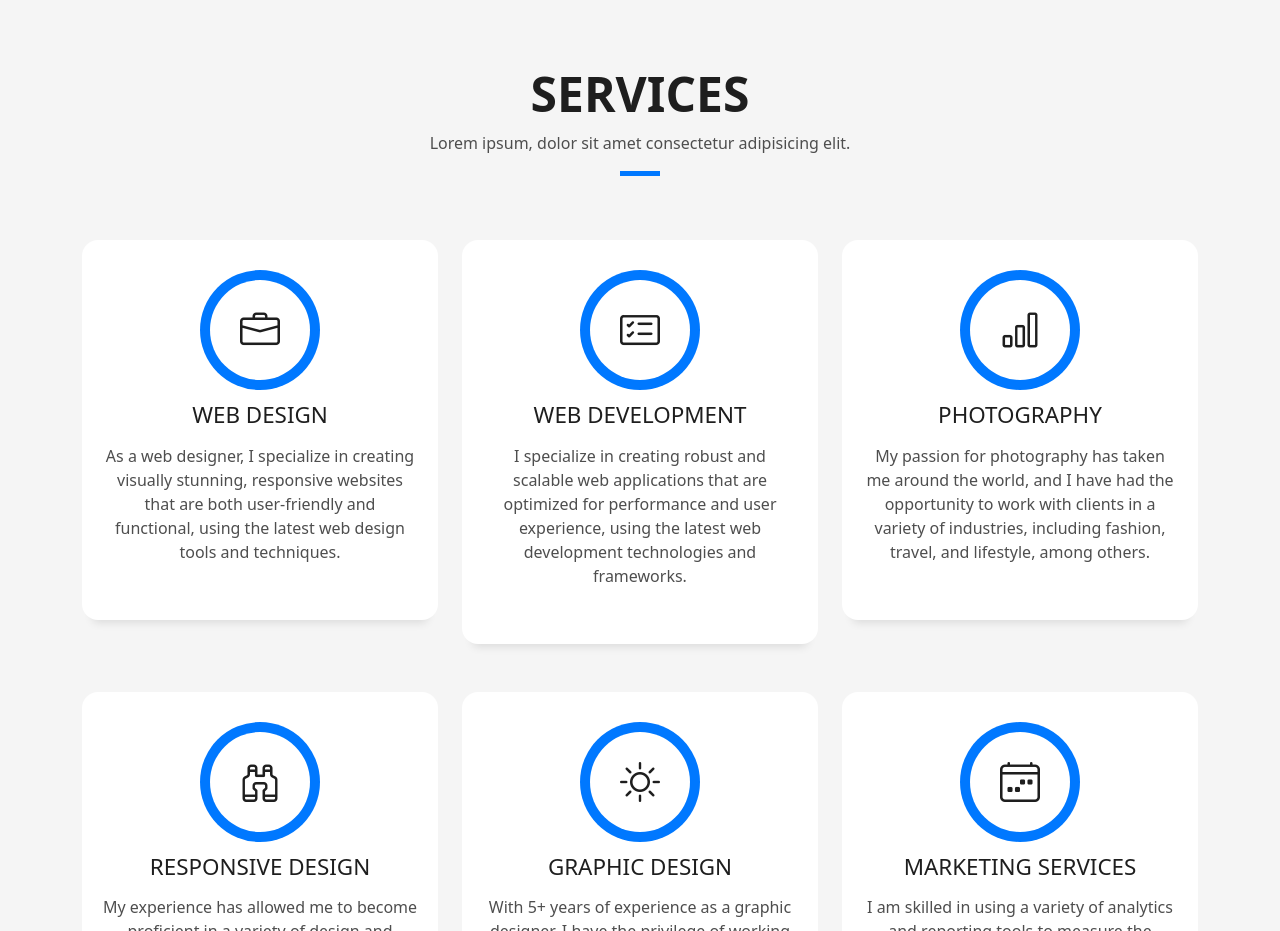
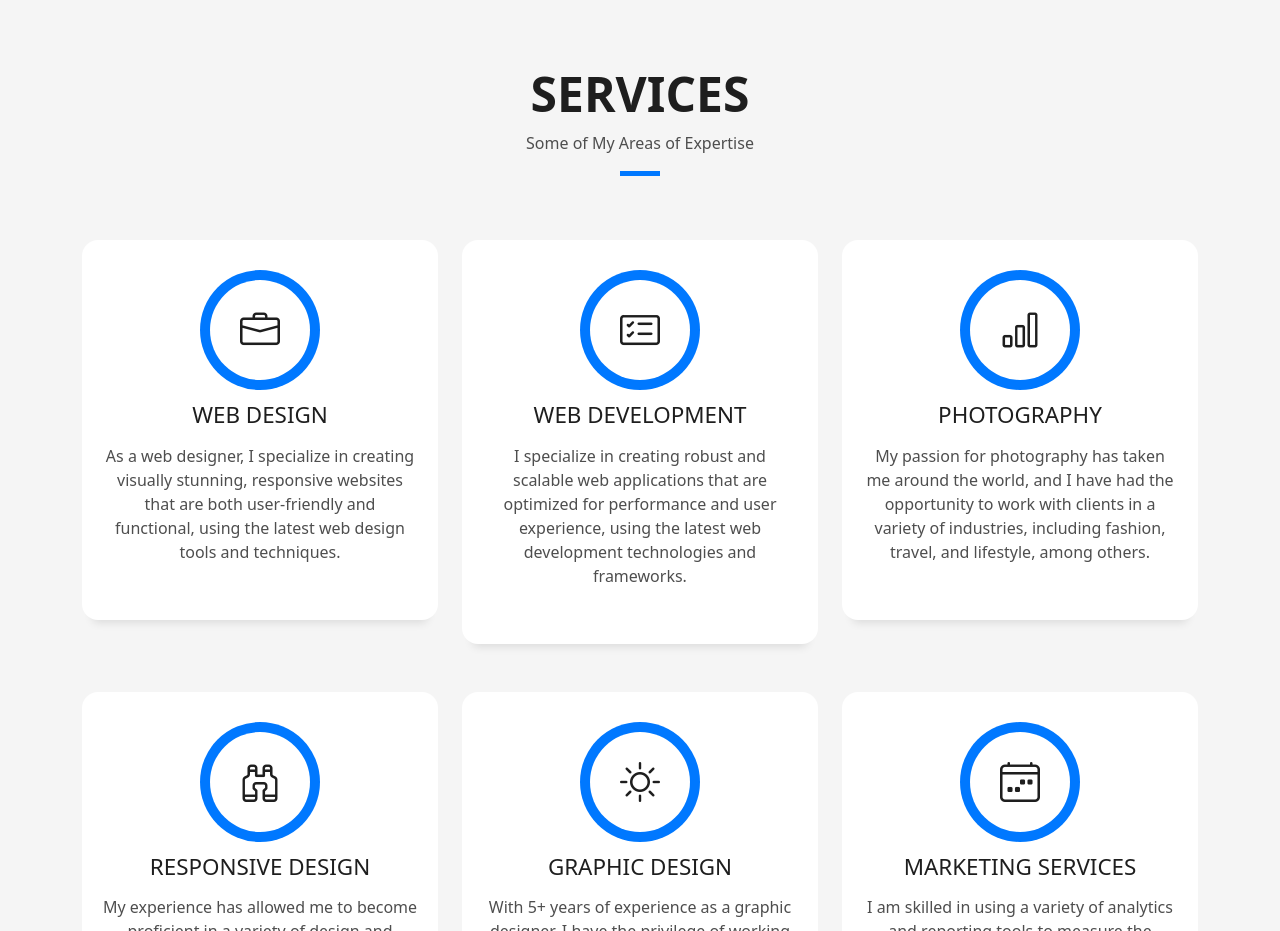
Before and after one commit to SyedBdev/SyedBdev.github.io, a plain HTML site: page index.html in a window 1280 px wide. Shown: the part 1540-2471 px from the top of the page. Drawn offline with Linux system fonts and the light colour scheme.

Commit message:
Update index.html

```diff
--- a/index.html
+++ b/index.html
@@ -210,8 +210,7 @@
               <div class="title-box text-center">
                 <h3 class="title-a">Services</h3>
                 <p class="subtitle-a">
-                  Lorem ipsum, dolor sit amet consectetur adipisicing elit.
-                </p>
+Some of My Areas of Expertise                </p>
                 <div class="line-mf"></div>
               </div>
             </div>
```
